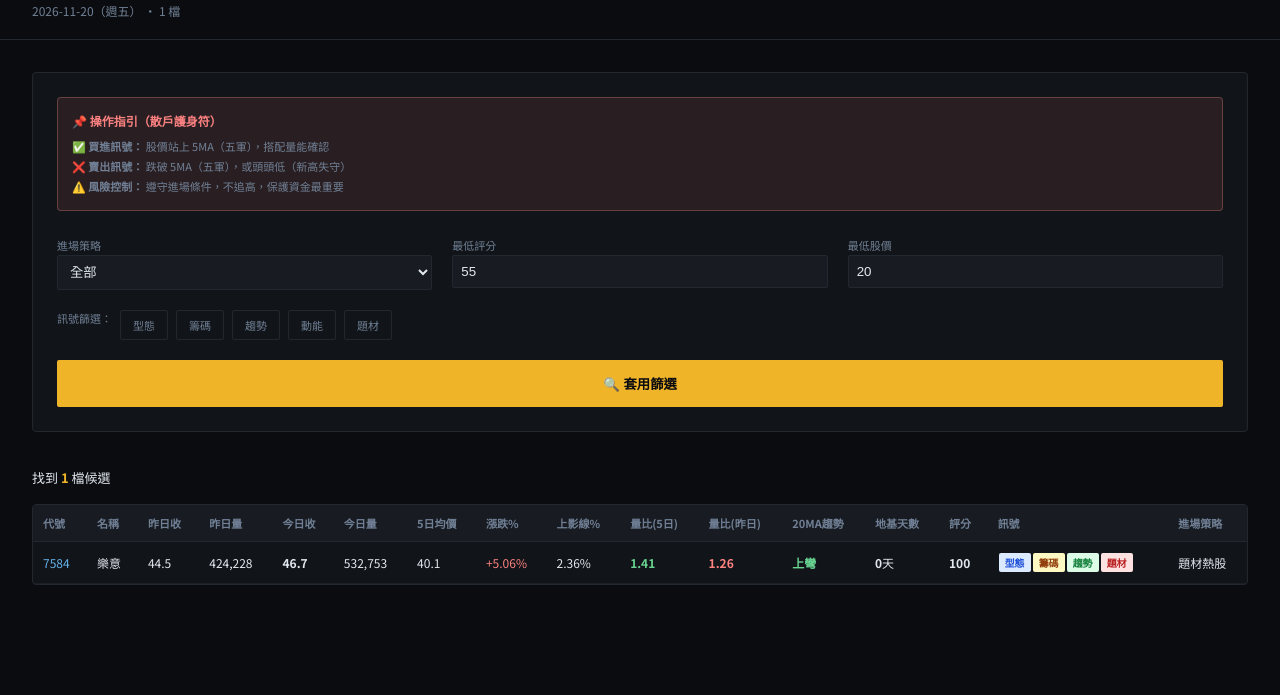
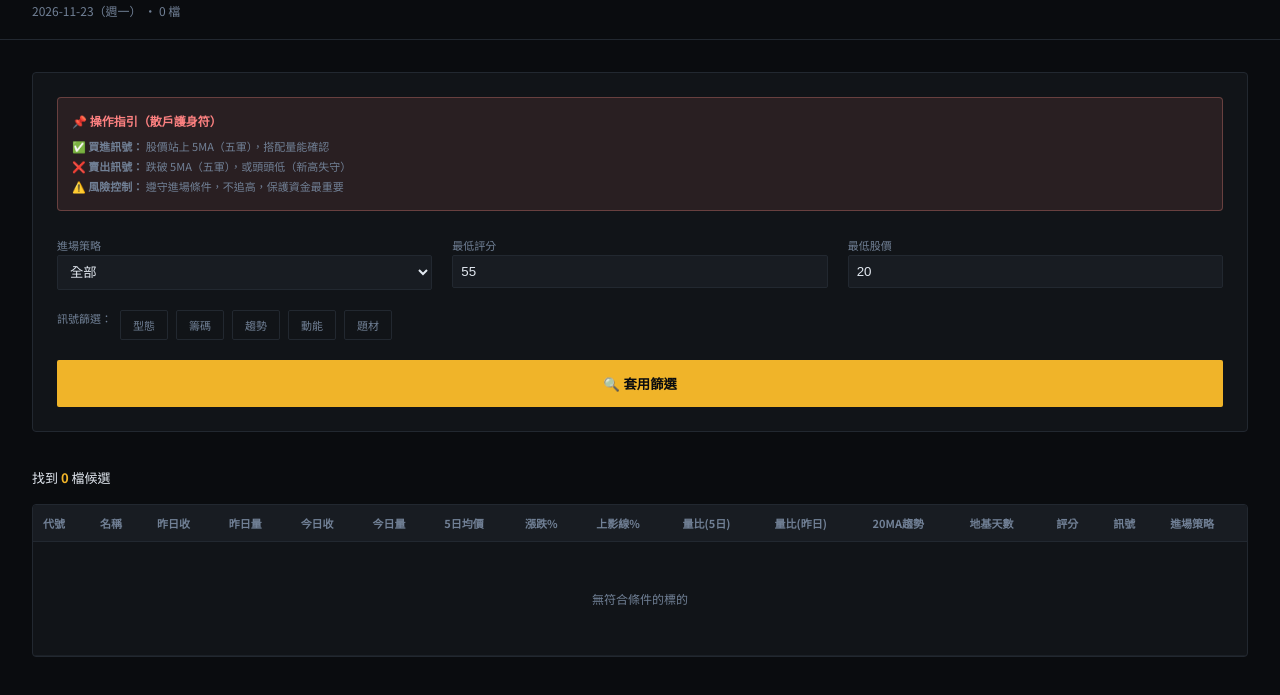
Before and after one commit to beck16833/stock-screener, a plain HTML site: page index.html in a window 1280 px wide. Shown: the part 51-746 px from the top of the page. Drawn offline with Linux system fonts and the light colour scheme.

Commit message:
每日更新：2026-11-23

```diff
--- a/index.html
+++ b/index.html
@@ -3,7 +3,7 @@
 <head>
 <meta charset="UTF-8">
 <meta name="viewport" content="width=device-width,initial-scale=1.0">
-<title>飆股雷達 2026-11-20</title>
+<title>飆股雷達 2026-11-23</title>
 <link href="https://fonts.googleapis.com/css2?family=Noto+Sans+TC:wght@400;700;900&display=swap" rel="stylesheet">
 <style>
 :root{--bg:#0a0c0f;--surface:#111418;--surface2:#181c22;--border:#222830;--accent:#f0b429;--text:#e2e8f0;--muted:#718096;}
@@ -41,7 +41,7 @@ td{padding:10px;border-bottom:1px solid rgba(34,40,48,.6)}
 <body>
 <header>
   <div class="logo">🎯 飆股雷達</div>
-  <div style="font-size:12px;color:var(--muted);margin-top:4px">2026-11-20（週五） • 1 檔</div>
+  <div style="font-size:12px;color:var(--muted);margin-top:4px">2026-11-23（週一） • 0 檔</div>
 </header>
 <main>
 <div class="filter-panel">
@@ -115,7 +115,7 @@ td{padding:10px;border-bottom:1px solid rgba(34,40,48,.6)}
 </main>
 
 <script>
-const ALL = [{"code": "7584", "name": "樂意", "price": 46.7, "chg": 5.06, "score": 100, "signals": ["型態", "籌碼", "趨勢", "題材"], "entry": "題材熱股", "prev_close": 44.5, "prev_vol": 424228, "volume": 532753, "avg_price_5d": 40.1, "upper_shadow_pct": 2.36, "vol_ma5": 377921.0, "ma20_trend": "上彎", "consolidation_days": 0}];
+const ALL = [];
 let sKey='score', sDir=-1, actSigs=new Set();
 
 function getFiltered() {
```
